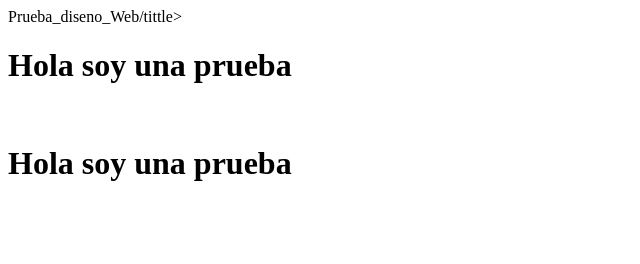
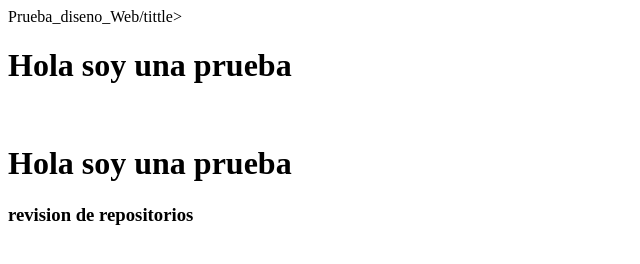
Before and after one commit to dpzunigac/Prueba_de_diseno_Web, a plain HTML site: page index.html in a window 1280 px wide. Shown: the whole page, without its empty margins (0-640 px from the left). Drawn offline with Linux system fonts and the light colour scheme.

Commit message:
cambio linea 10
prueba repositorio

```diff
--- a/index.html
+++ b/index.html
@@ -7,5 +7,5 @@
 		<h1> Hola soy una prueba</h1>
 		<br>
 		<h1> Hola soy una prueba</h1>
-	</body>
+<h3> revision de repositorios <h3>	</body>
 </html>
```
